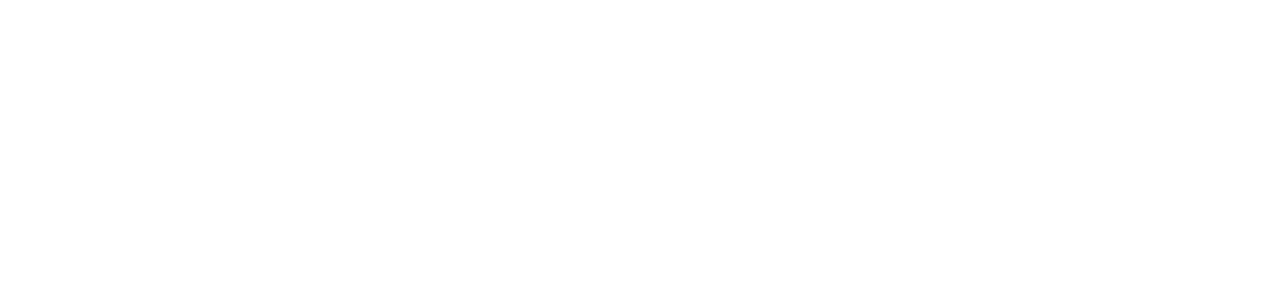
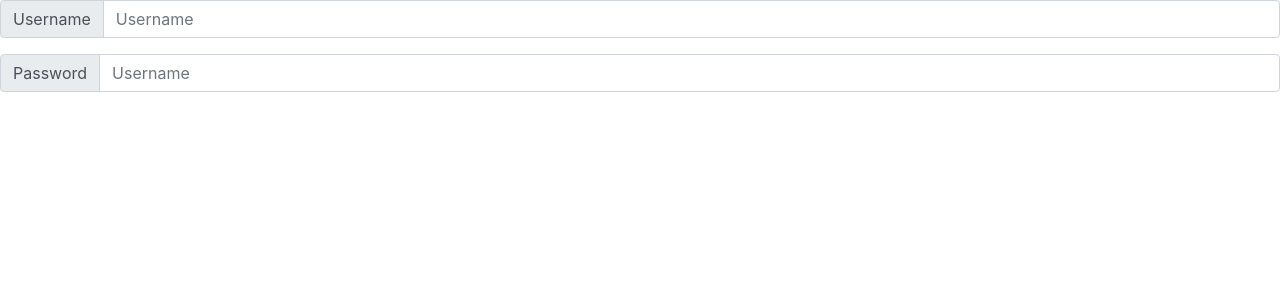
Before and after one commit to arpitdalal/lms, a React app: page / in a window 1280 px wide. Shown: the top 300 px of the page. Built offline with nearby package versions, Linux system fonts and the light colour scheme.

Commit message:
added Input component from react-bootstrap

```diff
--- a/package.json
+++ b/package.json
@@ -15,6 +15,7 @@
     "babel-loader": "8.1.0",
     "babel-plugin-named-asset-import": "^0.3.6",
     "babel-preset-react-app": "^9.1.2",
+    "bootstrap": "^4.5.0",
     "camelcase": "^5.3.1",
     "case-sensitive-paths-webpack-plugin": "2.3.0",
     "css-loader": "3.4.2",
@@ -46,6 +47,7 @@
     "postcss-safe-parser": "4.0.1",
     "react": "^16.13.1",
     "react-app-polyfill": "^1.0.6",
+    "react-bootstrap": "^1.2.2",
     "react-dev-utils": "^10.2.1",
     "react-dom": "^16.13.1",
     "resolve": "1.15.0",
--- a/src/App.js
+++ b/src/App.js
@@ -1,8 +1,15 @@
 import React from 'react';
+import Login from './containers/Login/Login';
+
+import 'bootstrap/dist/css/bootstrap.min.css';
 import './App.css';
 
 function App() {
-  return <div className='App' />;
+  return (
+    <div className='App'>
+      <Login />
+    </div>
+  );
 }
 
 export default App;
--- /dev/null
+++ b/src/components/Input/BootstrapWrap/index.js
@@ -0,0 +1,4 @@
+import React from 'react';
+import { InputGroup, FormControl } from 'react-bootstrap';
+
+export { InputGroup, FormControl };
--- /dev/null
+++ b/src/components/Input/Input.js
@@ -0,0 +1,17 @@
+import React from 'react';
+import { InputGroup, FormControl } from './BootstrapWrap';
+
+const Input = (props) => {
+  return (
+    <React.Fragment>
+      <InputGroup className='mb-3'>
+        <InputGroup.Prepend>
+          <InputGroup.Text id='basic-addon1'>{props.text}</InputGroup.Text>
+        </InputGroup.Prepend>
+        <FormControl placeholder='Username' aria-label='Username' aria-describedby='basic-addon1' />
+      </InputGroup>
+    </React.Fragment>
+  );
+};
+
+export default Input;
--- /dev/null
+++ b/src/containers/Login/Login.js
@@ -0,0 +1,13 @@
+import React from 'react';
+import Input from '../../components/Input/Input';
+
+const Login = () => {
+  return (
+    <div>
+      <Input text='Username' />
+      <Input text='Password' />
+    </div>
+  );
+};
+
+export default Login;
```
Also changed, not shown: 1 other file (tests, documents, lock files or other folders).
